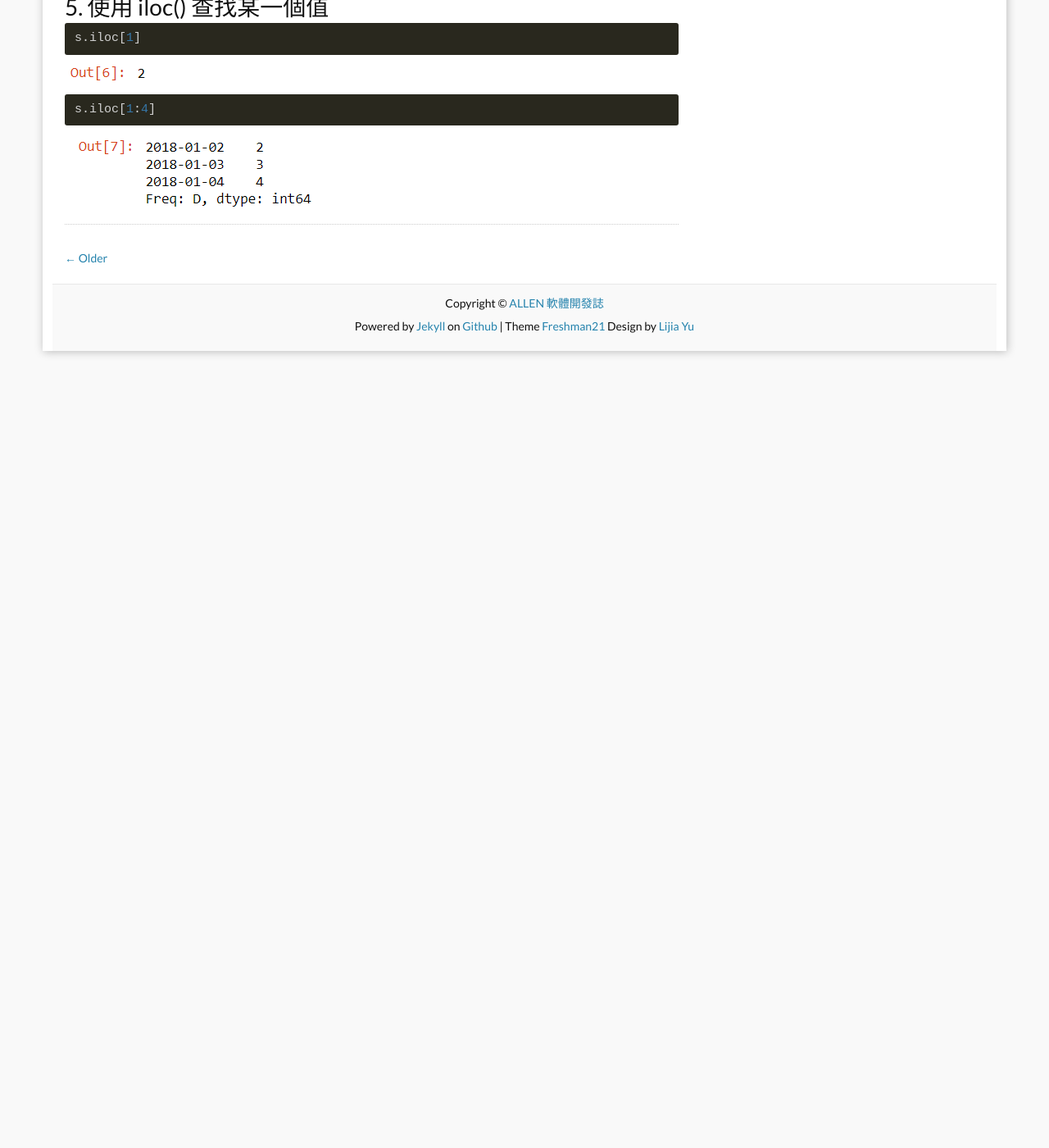
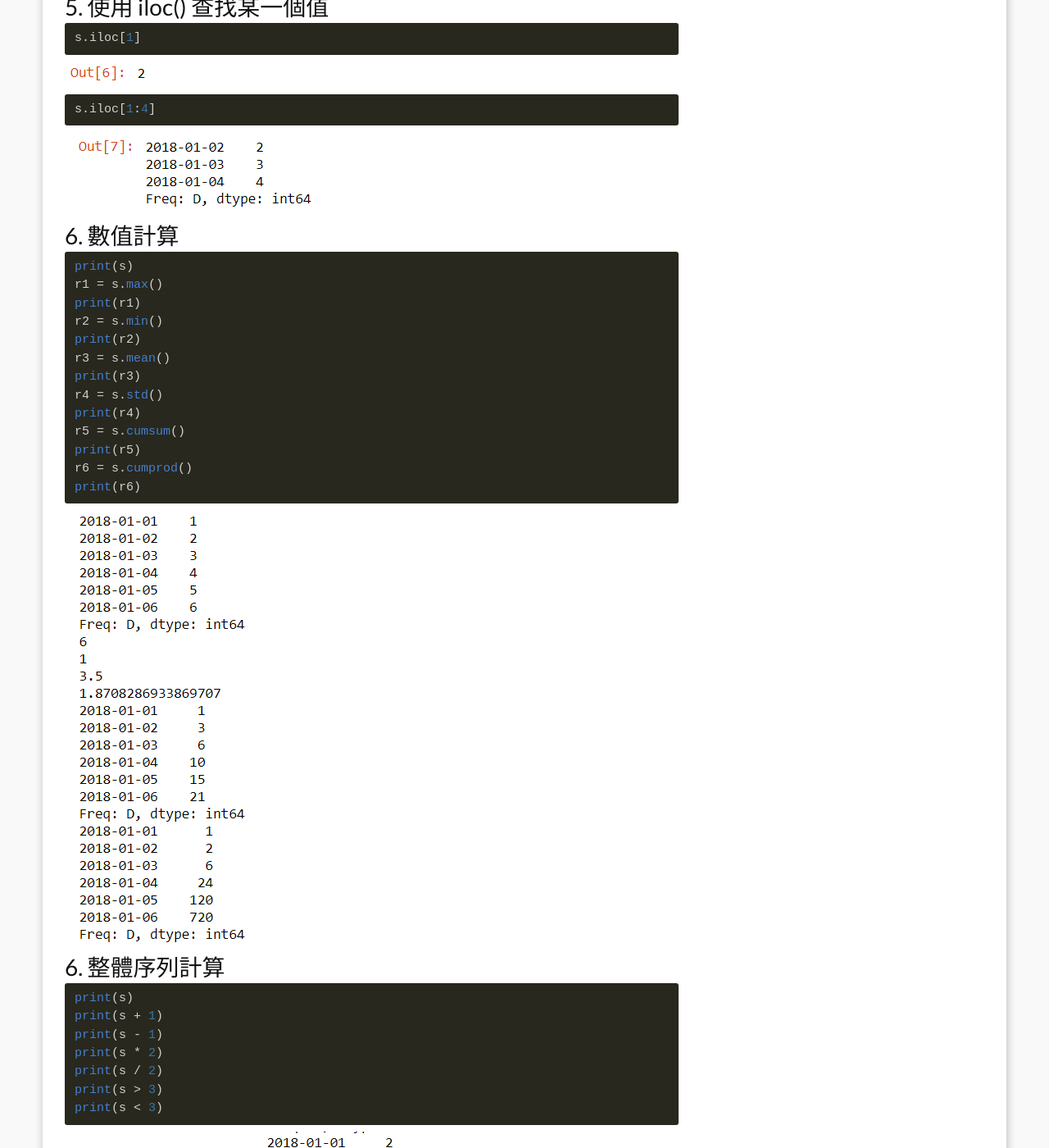
Before and after one commit to allenchien-tw/allenchien-tw.github.io, a Jekyll site: the page built from _posts/2019-06-27-datasciense-pandas.md, in a window 1280 px wide and 1400 px high, scrolled down 1991 px. Shown: the whole window at 82% size. Built offline with Jekyll 4.4.1, drawn with Linux system fonts in a browser that asks for light colours; comment, search, counter and statistics services are not loaded; before the commit the page ends 2449 px from its top, so only the background shows below that; some of the changed text lies outside the part shown.

Commit message:
update: padas + time series

````diff
--- a/_posts/2019-06-27-datasciense-pandas.md
+++ b/_posts/2019-06-27-datasciense-pandas.md
@@ -65,3 +65,42 @@ s.iloc[1]
 s.iloc[1:4]
 ```
 ![book](/images/blog/20190627/20190627-007.png)
+
+## 6. 數值計算
+```python
+print(s)
+r1 = s.max()
+print(r1)
+r2 = s.min()
+print(r2)
+r3 = s.mean()
+print(r3)
+r4 = s.std()
+print(r4)
+r5 = s.cumsum()
+print(r5)
+r6 = s.cumprod()
+print(r6)
+```
+![book](/images/blog/20190627/20190627-008.png)
+
+
+## 6. 整體序列計算
+```python
+print(s)
+print(s + 1)
+print(s - 1)
+print(s * 2)
+print(s / 2)
+print(s > 3)
+print(s < 3)
+```
+![book](/images/blog/20190627/20190627-009.png)
+![book](/images/blog/20190627/20190627-010.png)
+
+## 7. 繪圖
+```python
+%matplotlib inline
+s.plot()
+```
+![book](/images/blog/20190627/20190627-011.png)
````
Also changed, not shown: images/blog/20190627/20190627-008.png (added), images/blog/20190627/20190627-009.png (added), images/blog/20190627/20190627-010.png (added), images/blog/20190627/20190627-011.png (added).
